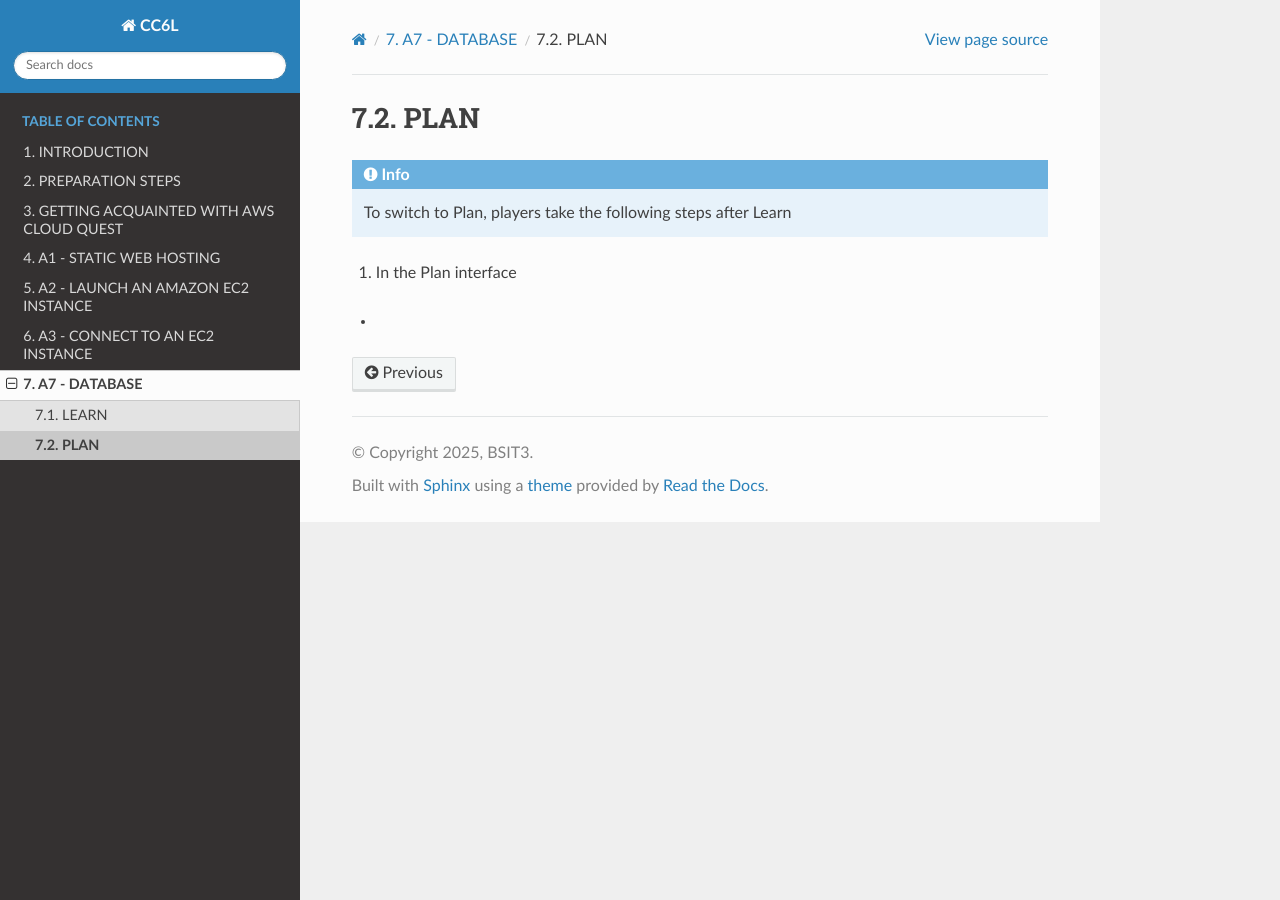
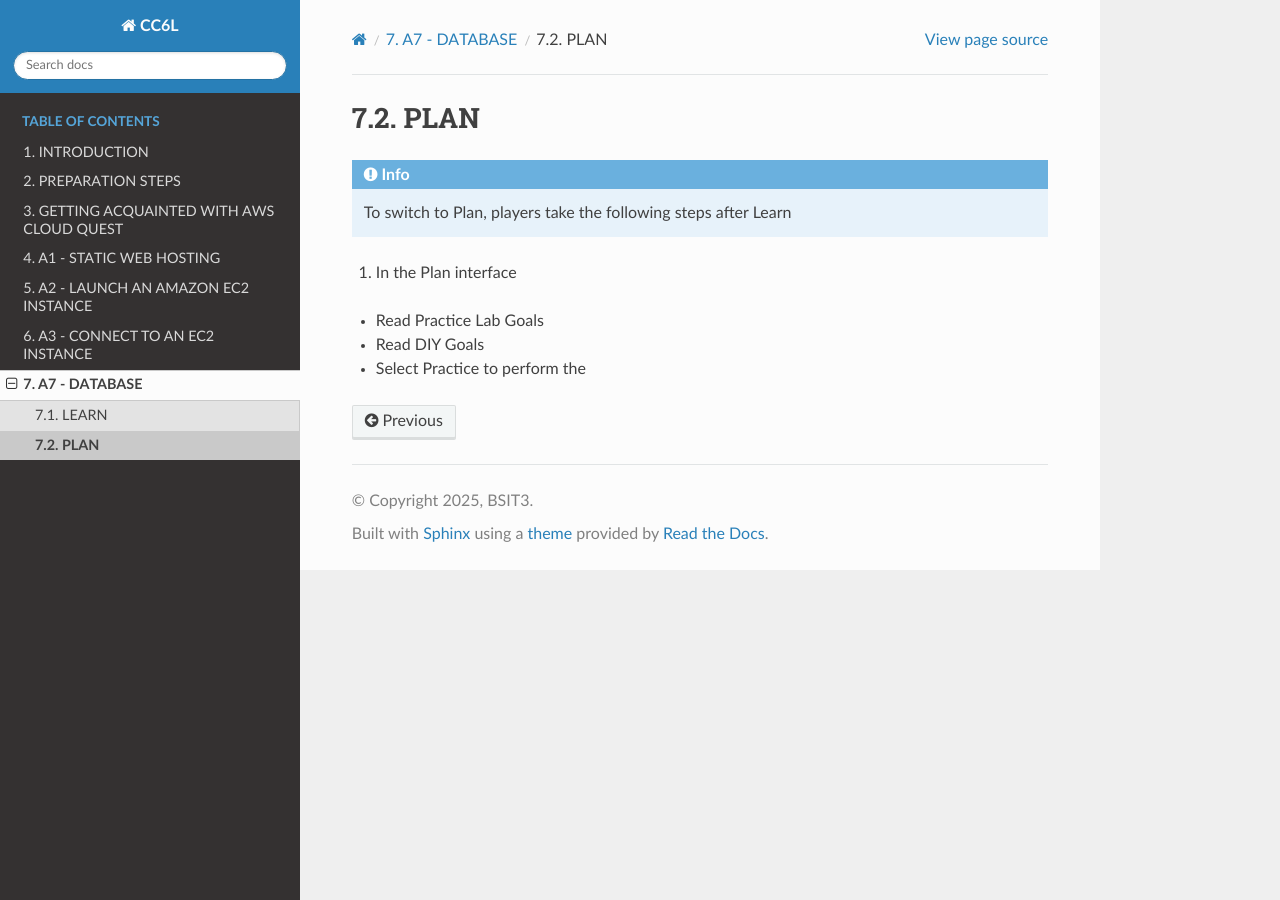
Before and after one commit to jambybrillo/aws_partitioner, a Sphinx documentation site: the page built from docs/source/a7_plan.rst, in a window 1280 px wide. Built offline with Sphinx 7.4.7 and the Read the Docs theme 3.1.0, drawn with Linux system fonts in a browser that asks for light colours.

Commit message:
Update a7_plan.rst

```diff
--- a/docs/source/a7_plan.rst
+++ b/docs/source/a7_plan.rst
@@ -8,4 +8,6 @@ PLAN
 
 1. In the Plan interface
 
--
+- Read Practice Lab Goals
+- Read DIY Goals
+- Select Practice to perform the
```
